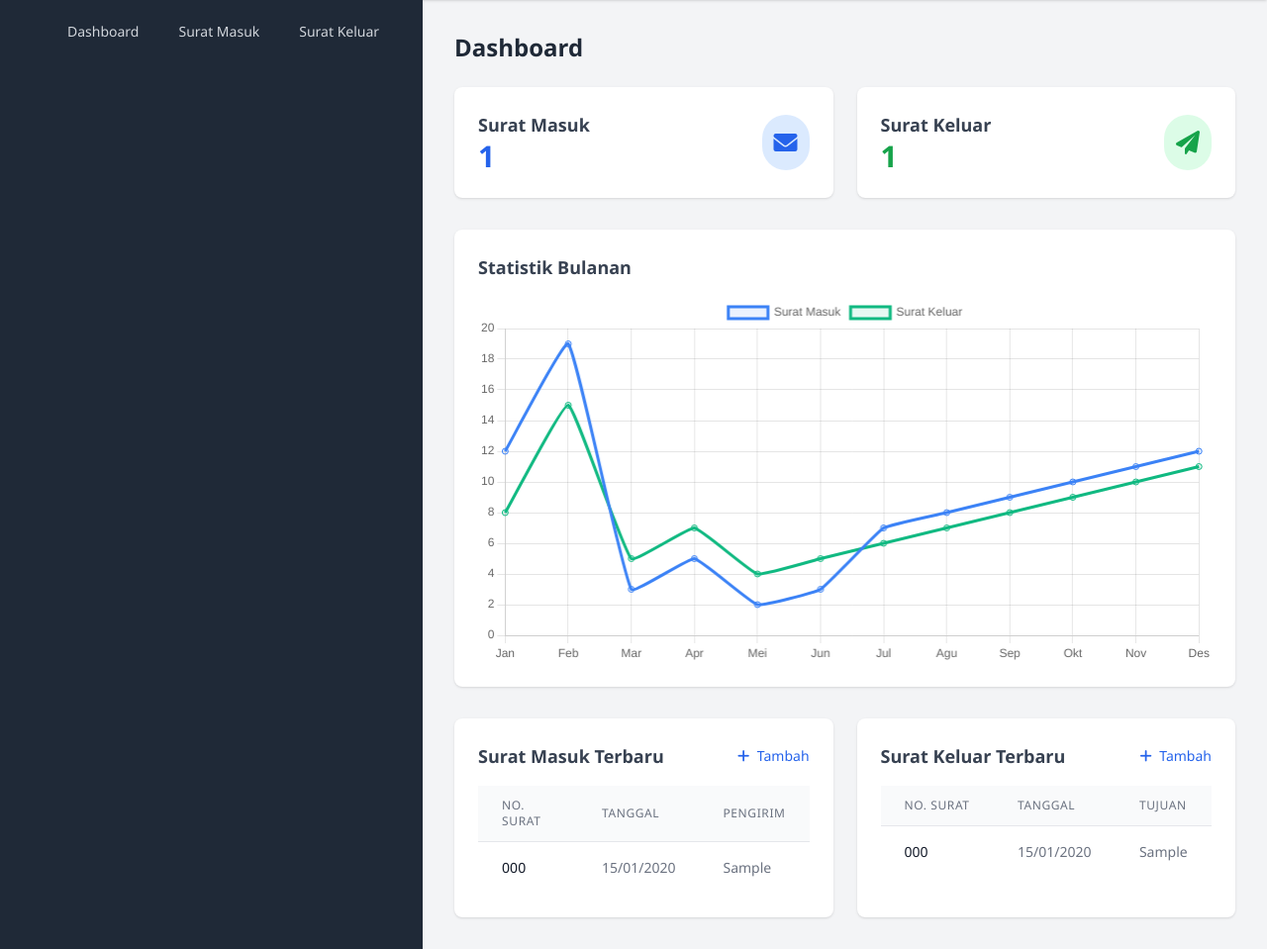
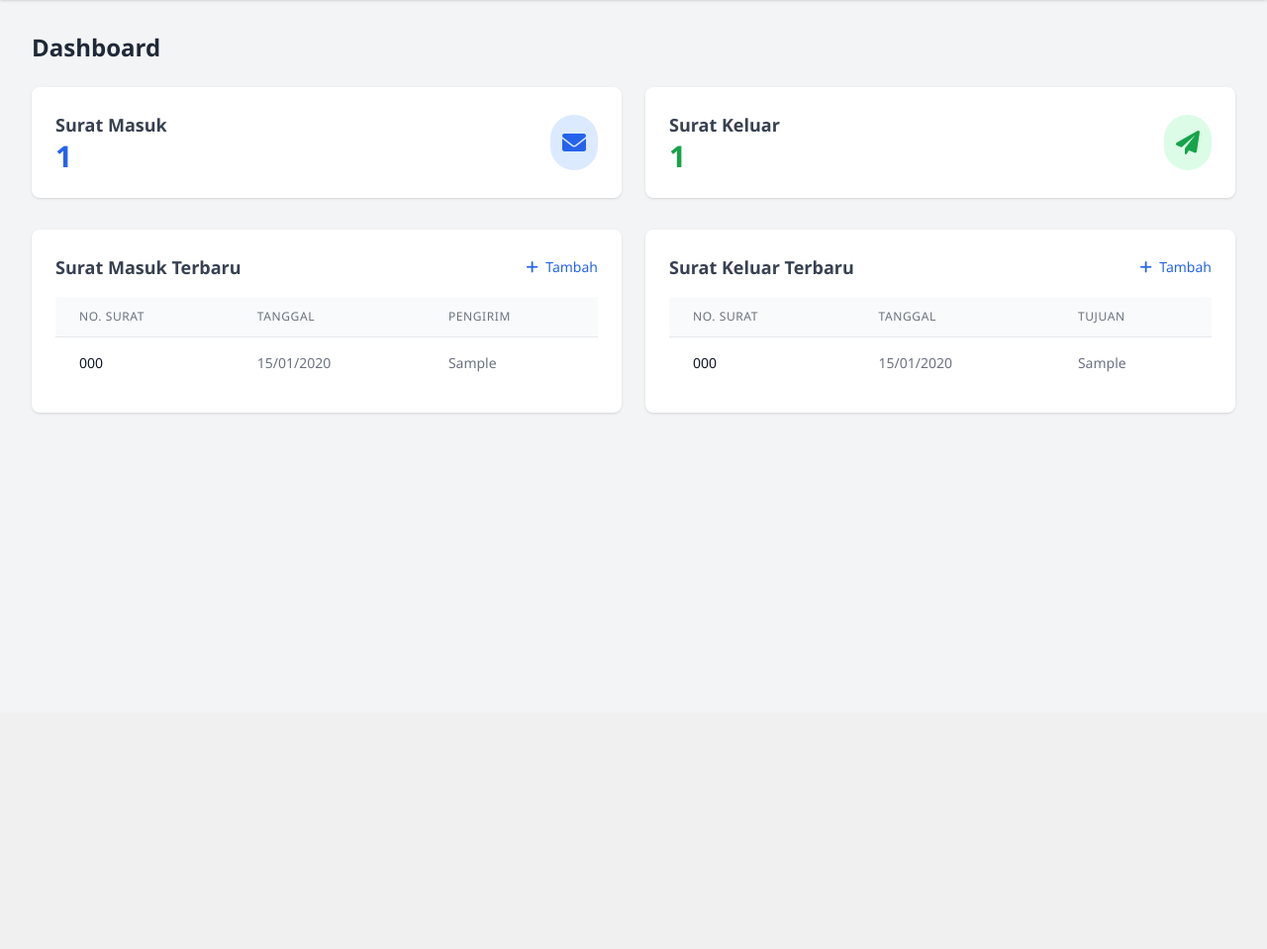
Before and after one commit to Mangapu/blackboxai-1744015970580, a PHP site: page /dashboard.php in a window 1280 px wide. Shown: the part 80-1039 px from the top of the page at 99% size. After the commit the page ends 498 px from the top, so only its background shows below. Run offline with PHP 8.4, Linux system fonts and the light colour scheme; the visitor is signed in with stand-in values (Sample User, id 1); tables that the repository leaves empty hold one stand-in row (values such as "Sample post"); some libraries are stand-ins or nearby versions.

Commit message:
Add public/dashboard.php 1744016794410

```diff
--- a/public/dashboard.php
+++ b/public/dashboard.php
@@ -26,8 +26,6 @@
     <?php include 'includes/header.php'; ?>
 
     <div class="flex">
-        <?php include 'includes/nav.php'; ?>
-
         <main class="flex-1 p-8">
             <h1 class="text-2xl font-bold text-gray-800 mb-6">Dashboard</h1>
 
@@ -56,12 +54,6 @@
                         </div>
                     </div>
                 </div>
-            </div>
-
-            <!-- Grafik -->
-            <div class="bg-white p-6 rounded-lg shadow mb-8">
-                <h2 class="text-lg font-semibold text-gray-700 mb-4">Statistik Bulanan</h2>
-                <canvas id="statistikChart" height="150"></canvas>
             </div>
 
             <!-- Daftar Surat Terbaru -->
```
